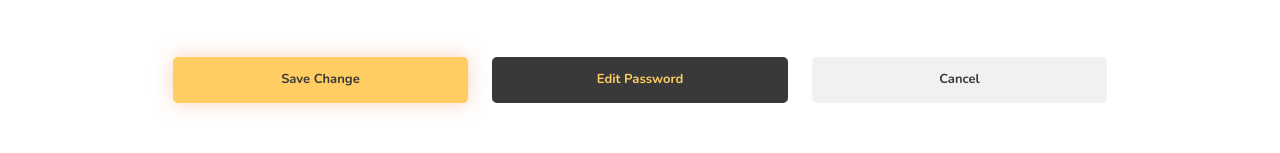
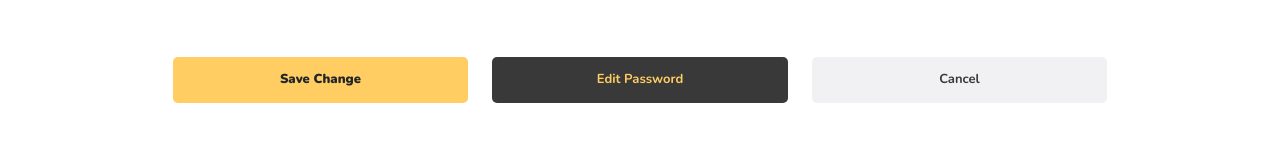
Before and after one commit to special-snowflake/Vehicle-Rental-Frontend, a plain HTML site: page profile.html in a window 1280 px wide. Shown: the part 1034-1187 px from the top of the page. Drawn offline with nearby package versions, Linux system fonts and the light colour scheme; a web font is replaced by a local one.

Commit message:
change btn profile class

```diff
--- a/profile.html
+++ b/profile.html
@@ -252,7 +252,7 @@
                 <div class="col 12">
                   <div class="row gx-4">
                     <div class="col-12 col-sm-4">
-                      <a href="#" class="btn btn-gold">Save Change</a>
+                      <a href="#" class="btn btn-yellow">Save Change</a>
                     </div>
                     <div class="col-12 col-sm-4">
                       <a href="#" class="btn btn-black">Edit Password</a>
```
Also changed, not shown: 1 other file.
